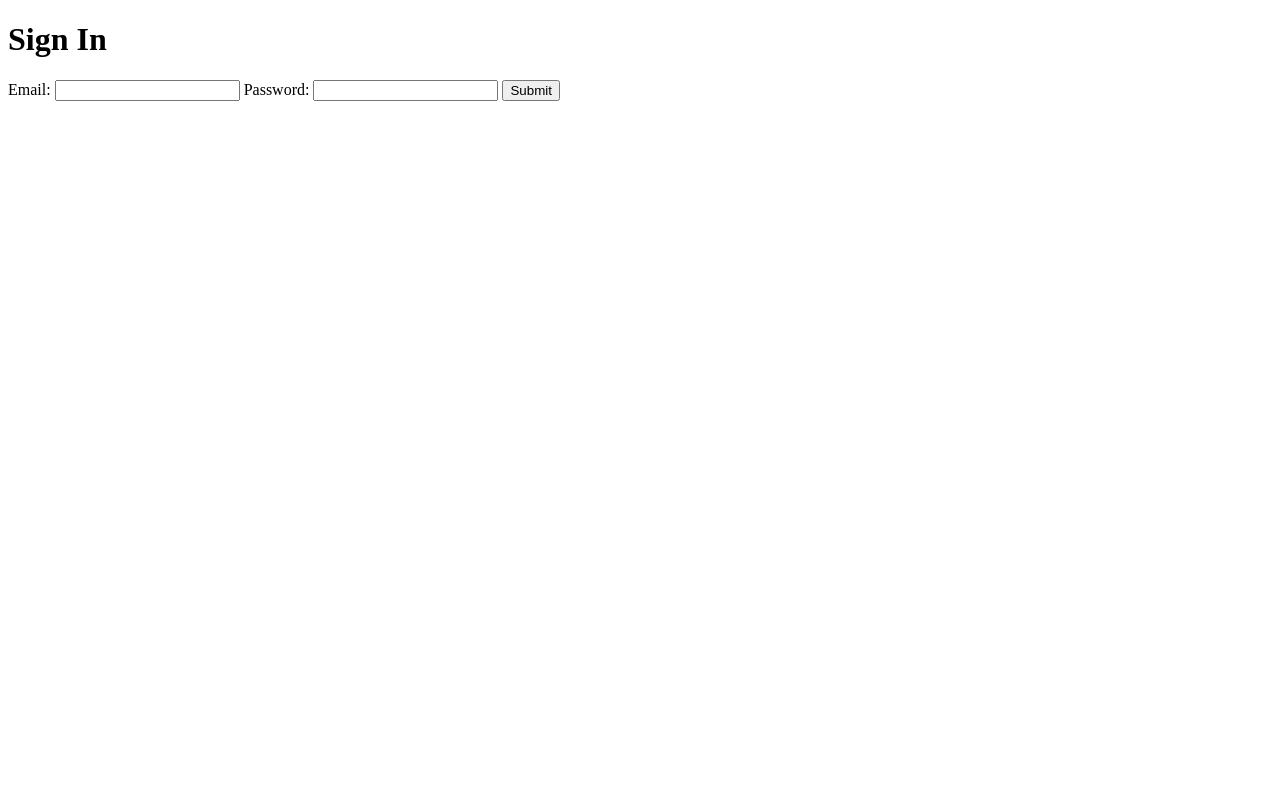
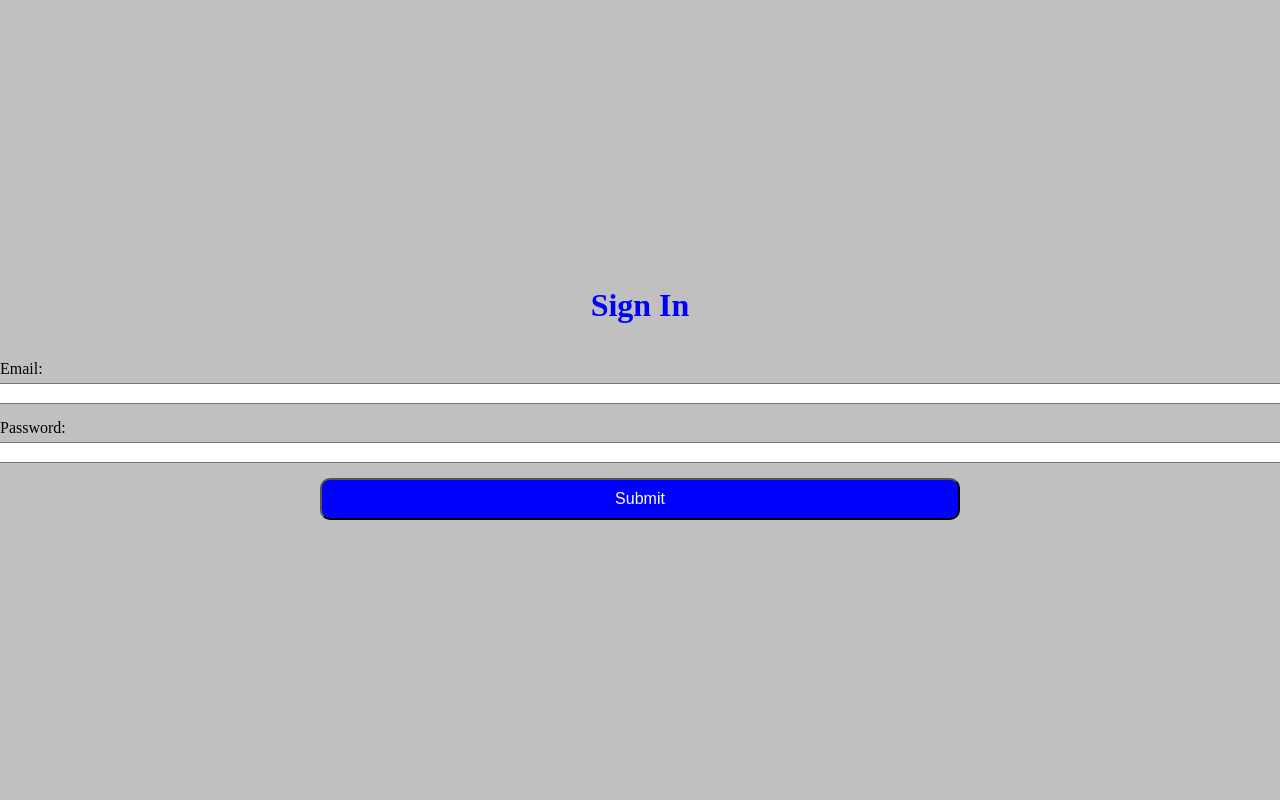
Before and after one commit to ECampbell01/McNeese-Mock-Bookstore, a PHP site: page /signin.html in a window 1280 px wide. Run offline with PHP 8.4, Linux system fonts and the light colour scheme.

Commit message:
Update signin_style.css

```diff
--- a/McNeese_Bookstore/signin_style.css
+++ b/McNeese_Bookstore/signin_style.css
@@ -1,5 +1,52 @@
 /*
 CSS stylesheet for McNeese Online bookstore sign in page
-Author: Ethan Campbell
+Author: Ethan Campbell and Jett Rogers
 Created On: 2/18/2024
 */
+
+body{
+	display: flex;
+	align-items: center;
+	justify-content: center;
+	flex-direction: column;
+	min-height: 100vh;
+    background-color: silver;
+	margin: 0px;
+}
+
+.main{
+	background-color: rgb(255,255,255);
+	width: 500px;
+	text-align: center;
+	border-radius: 15px;
+    padding: 10px 20px;
+}
+
+h1{
+	color: blue;
+}
+
+label{
+	display: block;
+	margin-top:15px;
+	margin-bottom: 5px;
+    width: 100%;
+    text-align: left;
+}
+
+input{
+    display: block;
+    width: 100%;
+}
+
+button{
+	padding: 10px;
+	border-radius: 10px;
+	margin-top: 15px;
+	margin-bottom: 15px;
+	color: white;
+	cursor: pointer;
+	background-color: blue;
+	width: 50%;
+	font-size: 16px;
+}
```
